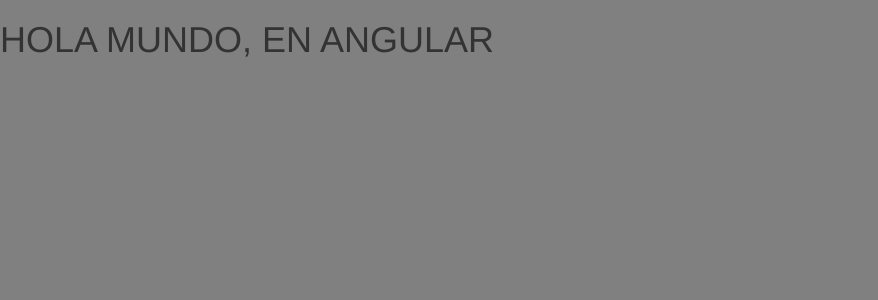
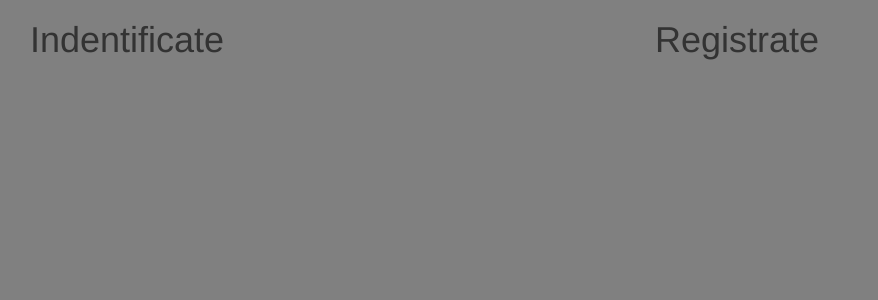
Before and after one commit to dohkodev/NodeAngular2.0Course, an Angular app in the folder client/: page / in a window 1280 px wide. Shown: the top 300 px of the page, without its empty margins (0-878 px from the left). Built offline with nearby package versions, Linux system fonts and the light colour scheme.

Commit message:
validando clases y directivas componente principal y vista

```diff
--- a/client/src/app/app.component.html
+++ b/client/src/app/app.component.html
@@ -1,3 +1,18 @@
-<h1>
-  {{title}}
-</h1>
+<div *ngIf="identity" class="navigation col-lg-1">
+  <h1>
+    {{title}}
+  </h1>
+</div>
+<div class="clearfix"></div>
+<div *ngIf="identity" class="central col-lg-11">
+  <p>Estas Logueado en la app</p>
+</div>
+
+<div *ngIf="!identity" class="col-lg-12">
+  <div class="col-lg-6">
+    <h1>Indentificate</h1>
+  </div>
+  <div class="col-lg-6">
+    <h1>Registrate</h1>
+  </div>
+</div>
--- a/client/src/app/app.component.ts
+++ b/client/src/app/app.component.ts
@@ -1,10 +1,18 @@
 import { Component } from '@angular/core';
+import { User } from './models/user';
 
 @Component({
   selector: 'app-root',
-  templateUrl: './app.component.html',
-  styleUrls: ['./app.component.css']
+  templateUrl: './app.component.html'
 })
+
 export class AppComponent {
-  title = 'HOLA MUNDO, EN ANGULAR';
+  public title = 'MUSIFY';
+  public user: User;
+  public identity;
+  public token;
+
+  constructor(){
+    this.user = new User('','','','','','ROLE_USER', '');
+  }
 }
```
